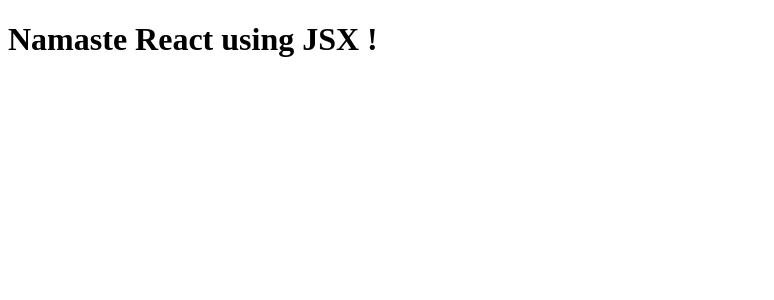
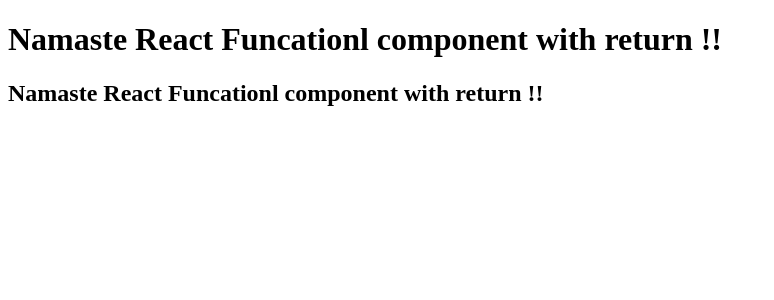
Before and after one commit to dnringe/PracticeReactApp25-Oct-2025, a React (Vite) app: page / in a window 1280 px wide. Shown: the top 300 px of the page, without its empty margins (0-774 px from the left). Built offline with nearby package versions, Linux system fonts and the light colour scheme.

Commit message:
functional component with & without return

```diff
--- a/App.js
+++ b/App.js
@@ -2,22 +2,35 @@
 import ReactDOM from "react-dom/client";
 
 //React Element
-const heading = React.createElement(
-  "h1",
-  { id: "heading", abc: "xyz" },
-  "Namaste React !"
+const heading = (
+  <h1 className="head" tabIndex="5">
+    Namaste React using JSX !
+  </h1>
+);
+console.log("heading:::", heading);
+
+const fn1 = () => true;
+const fn2 = () => {
+  return true;
+};
+
+//React functional component
+const HeadingCoponent1 = () => {
+  return (
+    <>
+      <h1 className="head">
+        Namaste React Funcationl component with return !!
+      </h1>
+      <h2 className="head">
+        Namaste React Funcationl component with return !!
+      </h2>
+    </>
+  );
+};
+
+const HeadingCoponent2 = () => (
+  <h1 className="head">Namaste React Funcationl component without return !!</h1>
 );
 
-console.log("heading:::", heading);
-
-// JSX - HTML like or XML like systax
-// JSX => Babel transpiles it to React.creatElement => ReactElement-JS Object => HTMLElement(render)
-const jsxHeading = <h1>Namaste React using JSX !</h1>;
-
-console.log("jsxHeading:::", jsxHeading);
-
 const root = ReactDOM.createRoot(document.getElementById("root"));
-root.render(jsxHeading);
-
-//  git config --global user.email "dnringe@gmail.com"
-// git config --global user.name "dninge"
+root.render(<HeadingCoponent1 />);
```
